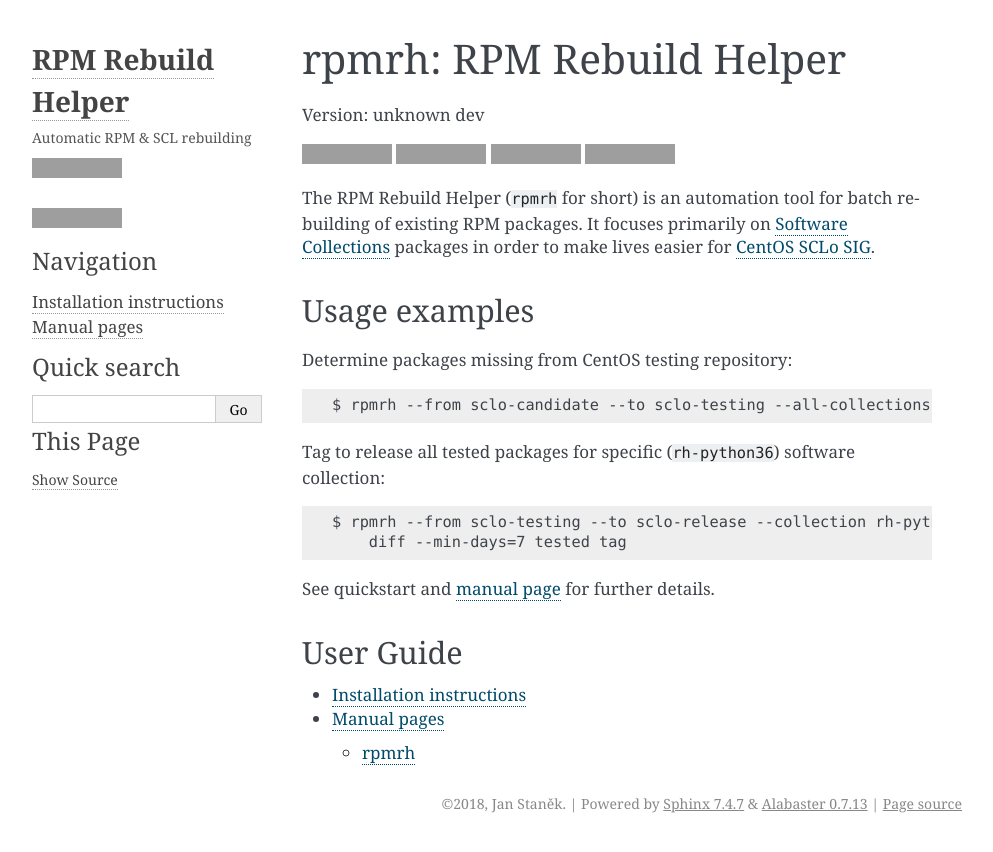
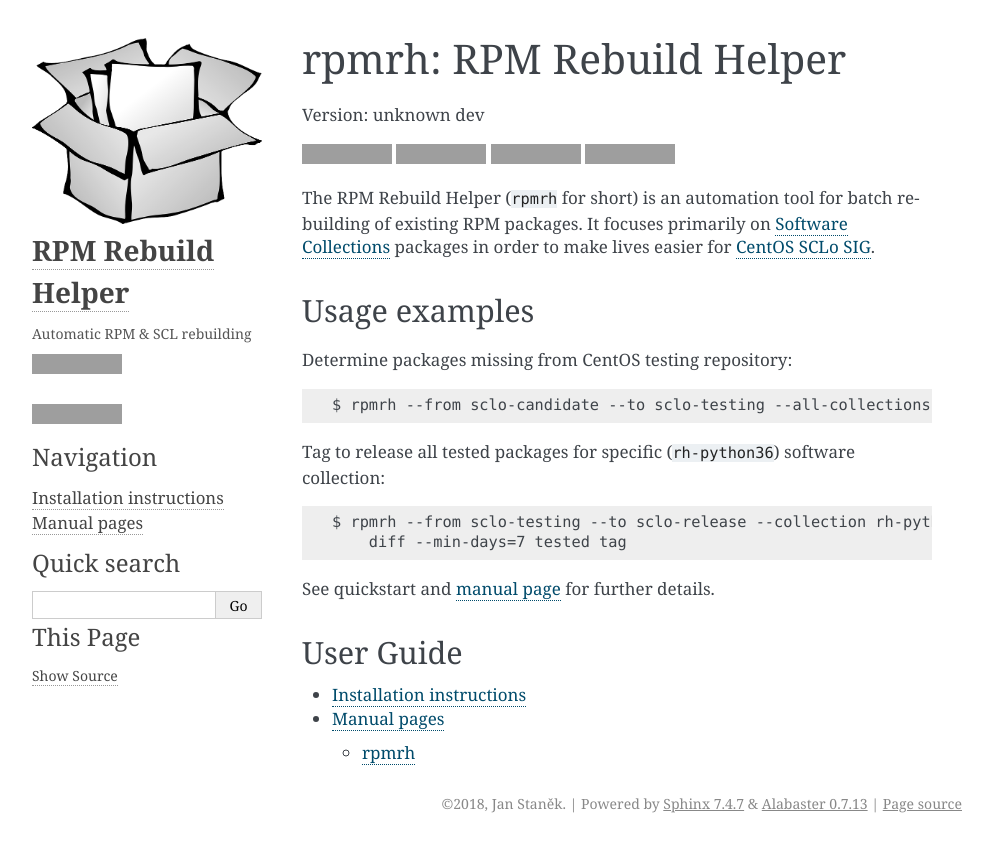
Before and after one commit to khardix/rpm-rebuild-helper, a Sphinx documentation site: the page built from docs/index.rst, in a window 1280 px wide. Shown: the top 852 px of the page, without its empty margins (148-1141 px from the left). Built offline with Sphinx 7.4.7, drawn with Linux system fonts in a browser that asks for light colours; pages that are not in the unit, such as notebooks, are missing from menus; grey boxes are pictures that could not be loaded.

Commit message:
Add logo

```diff
--- a/docs/conf.py
+++ b/docs/conf.py
@@ -87,6 +87,8 @@
 # further.  For a list of options available for each theme, see the
 # documentation.
 html_theme_options = {
+    'logo': 'logo-box.png',
+    'logo_name': True,
     'description': 'Automatic RPM & SCL rebuilding',
     'github_user': 'khardix',
     'github_repo': 'rpm-rebuild-helper',
```
Also changed, not shown: docs/_static/logo-box.png (added).
